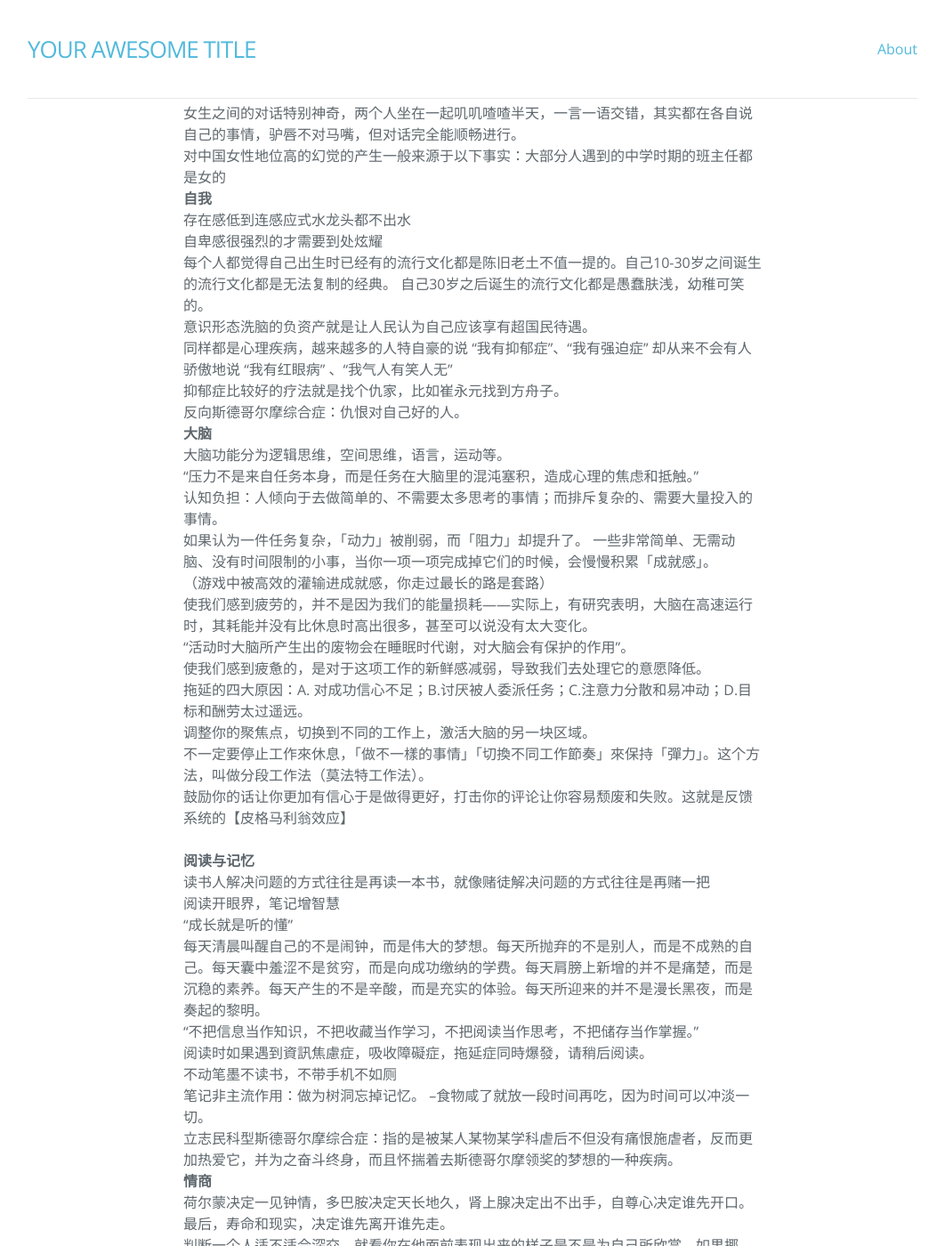
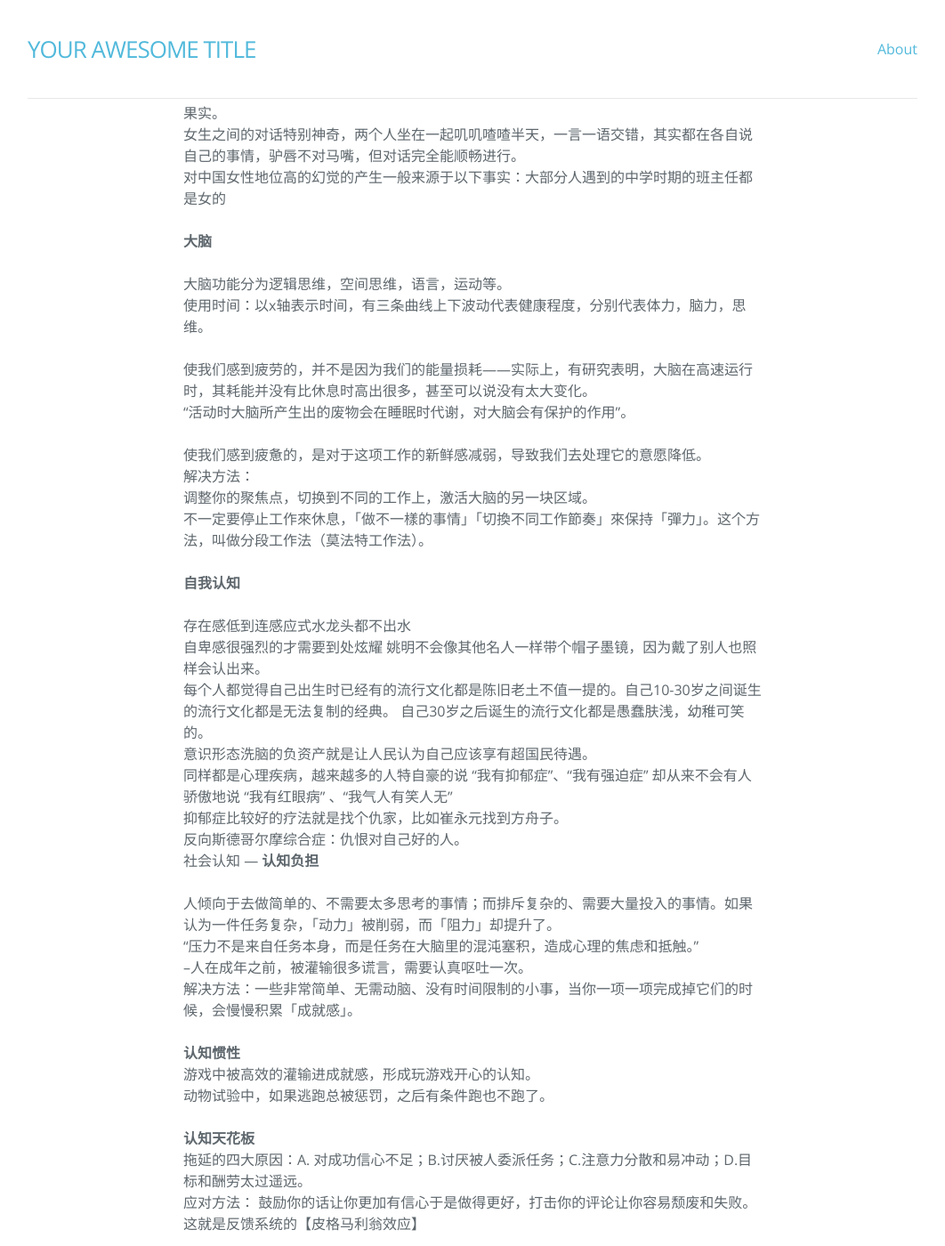
Before and after one commit to hebbank/aceo, a Jekyll site: the page built from _posts/2017-04-16-jt.md, in a window 1280 px wide and 1400 px high, scrolled down 335 px. Shown: the whole window at 89% size, without its empty margins (109-1171 px from the left). Built offline with Jekyll 4.4.1, drawn with Linux system fonts in a browser that asks for light colours; nearby versions of some CDN libraries; some of the changed text lies outside the part shown.

Commit message:
Update 心灵鸡汤

```diff
--- a/_posts/2017-04-16-jt.md
+++ b/_posts/2017-04-16-jt.md
@@ -5,65 +5,107 @@ categories: 心灵鸡汤
 tags: 鸡汤
 ---
 **本能**
+
 动物本能的展现骨架，羽毛，声音的美丽。
 男人梦见被动物追咬因为原始时打猎，女人梦见床下起火因为原始时树上居住生活。
 男人购物直奔目标，因为原始时主要工作是打猎；女人边走边聊，因为原始时主要工作是采果实。
 女生之间的对话特别神奇，两个人坐在一起叽叽喳喳半天，一言一语交错，其实都在各自说自己的事情，驴唇不对马嘴，但对话完全能顺畅进行。
 对中国女性地位高的幻觉的产生一般来源于以下事实：大部分人遇到的中学时期的班主任都是女的
-**自我**
+
+**大脑**
+
+大脑功能分为逻辑思维，空间思维，语言，运动等。
+使用时间：以x轴表示时间，有三条曲线上下波动代表健康程度，分别代表体力，脑力，思维。
+
+使我们感到疲劳的，并不是因为我们的能量损耗——实际上，有研究表明，大脑在高速运行时，其耗能并没有比休息时高出很多，甚至可以说没有太大变化。
+“活动时大脑所产生出的废物会在睡眠时代谢，对大脑会有保护的作用”。
+
+使我们感到疲惫的，是对于这项工作的新鲜感减弱，导致我们去处理它的意愿降低。
+解决方法：
+调整你的聚焦点，切换到不同的工作上，激活大脑的另一块区域。
+不一定要停止工作來休息，「做不一樣的事情」「切換不同工作節奏」來保持「彈力」。这个方法，叫做分段工作法（莫法特工作法）。
+
+**自我认知**
+
 存在感低到连感应式水龙头都不出水
-自卑感很强烈的才需要到处炫耀
+自卑感很强烈的才需要到处炫耀  姚明不会像其他名人一样带个帽子墨镜，因为戴了别人也照样会认出来。
 每个人都觉得自己出生时已经有的流行文化都是陈旧老土不值一提的。自己10-30岁之间诞生的流行文化都是无法复制的经典。 自己30岁之后诞生的流行文化都是愚蠢肤浅，幼稚可笑的。
 意识形态洗脑的负资产就是让人民认为自己应该享有超国民待遇。
 同样都是心理疾病，越来越多的人特自豪的说 “我有抑郁症”、“我有强迫症” 却从来不会有人骄傲地说 “我有红眼病” 、“我气人有笑人无”
 抑郁症比较好的疗法就是找个仇家，比如崔永元找到方舟子。
 反向斯德哥尔摩综合症：仇恨对自己好的人。
-**大脑**
-大脑功能分为逻辑思维，空间思维，语言，运动等。
-“压力不是来自任务本身，而是任务在大脑里的混沌塞积，造成心理的焦虑和抵触。”
-认知负担：人倾向于去做简单的、不需要太多思考的事情；而排斥复杂的、需要大量投入的事情。
-如果认为一件任务复杂，「动力」被削弱，而「阻力」却提升了。
-一些非常简单、无需动脑、没有时间限制的小事，当你一项一项完成掉它们的时候，会慢慢积累「成就感」。
-（游戏中被高效的灌输进成就感，你走过最长的路是套路）
-使我们感到疲劳的，并不是因为我们的能量损耗——实际上，有研究表明，大脑在高速运行时，其耗能并没有比休息时高出很多，甚至可以说没有太大变化。
-“活动时大脑所产生出的废物会在睡眠时代谢，对大脑会有保护的作用”。
-使我们感到疲惫的，是对于这项工作的新鲜感减弱，导致我们去处理它的意愿降低。
+社会认知
+---
+**认知负担**
+
+人倾向于去做简单的、不需要太多思考的事情；而排斥复杂的、需要大量投入的事情。如果认为一件任务复杂，「动力」被削弱，而「阻力」却提升了。
+ “压力不是来自任务本身，而是任务在大脑里的混沌塞积，造成心理的焦虑和抵触。”
+  --人在成年之前，被灌输很多谎言，需要认真呕吐一次。
+解决方法：一些非常简单、无需动脑、没有时间限制的小事，当你一项一项完成掉它们的时候，会慢慢积累「成就感」。
+
+**认知惯性**
+游戏中被高效的灌输进成就感，形成玩游戏开心的认知。
+动物试验中，如果逃跑总被惩罚，之后有条件跑也不跑了。
+
+**认知天花板**
 拖延的四大原因：A. 对成功信心不足；B.讨厌被人委派任务；C.注意力分散和易冲动；D.目标和酬劳太过遥远。
-调整你的聚焦点，切换到不同的工作上，激活大脑的另一块区域。
-不一定要停止工作來休息，「做不一樣的事情」「切換不同工作節奏」來保持「彈力」。这个方法，叫做分段工作法（莫法特工作法）。
-鼓励你的话让你更加有信心于是做得更好，打击你的评论让你容易颓废和失败。这就是反馈系统的【皮格马利翁效应】
+应对方法：  鼓励你的话让你更加有信心于是做得更好，打击你的评论让你容易颓废和失败。这就是反馈系统的【皮格马利翁效应】
 
 **阅读与记忆**
 读书人解决问题的方式往往是再读一本书，就像赌徒解决问题的方式往往是再赌一把
+
 阅读开眼界，笔记增智慧
+
 “成长就是听的懂”
-每天清晨叫醒自己的不是闹钟，而是伟大的梦想。每天所抛弃的不是别人，而是不成熟的自己。每天囊中羞涩不是贫穷，而是向成功缴纳的学费。每天肩膀上新增的并不是痛楚，而是沉稳的素养。每天产生的不是辛酸，而是充实的体验。每天所迎来的并不是漫长黑夜，而是奏起的黎明。
+
 “不把信息当作知识，不把收藏当作学习，不把阅读当作思考，不把储存当作掌握。”
 阅读时如果遇到資訊焦慮症，吸收障礙症，拖延症同時爆發，请稍后阅读。
+
 不动笔墨不读书，不带手机不如厕
-笔记非主流作用：做为树洞忘掉记忆。 --食物咸了就放一段时间再吃，因为时间可以冲淡一切。
+
+笔记非主流作用：做为树洞忘掉记忆。（认真对待垃圾桶，人生太多槽需要吐）
 立志民科型斯德哥尔摩综合症：指的是被某人某物某学科虐后不但没有痛恨施虐者，反而更加热爱它，并为之奋斗终身，而且怀揣着去斯德哥尔摩领奖的梦想的一种疾病。
+
 **情商**
+
 荷尔蒙决定一见钟情，多巴胺决定天长地久，肾上腺决定出不出手，自尊心决定谁先开口。最后，寿命和现实，决定谁先离开谁先走。
 判断一个人适不适合深交，就看你在他面前表现出来的样子是不是为自己所欣赏。如果揶揄、否定远多于赞许，那就让因之而起的心事付之一笑。
-（如果有人说他需要时间和距离 那么他是要算速度）
+
 “一个人愤怒或欢乐的波动范围越小，情商越高。”
 一件事复杂了让人焦虑，简单了让人无聊，自我适应。
-**时间**
+认知倒锥型  ：底部矮小紧，上部高大松。
+
+时间
+---
+
+**坚持**
+
 罗马不是一天建成的，想做事永远不晚。
+作家格拉德威尔在《异类》一书中指出：“人们眼中的天才之所以卓越非凡，并非天资超人一等，而是付出了持续不断的努力。1万小时的锤炼是任何人从平凡变成世界级大师的必要条件。”
+
+**时空扭曲**
+
+相同的一段时间，可以发愁怎样度过，也可以觉得不够用--人可以主动改变时间的质量。
+自己耽误一些时间没感觉，别人耽误自己相同的时间就无法忍受。
+马太效应：拥有的越多，得到的越多，拥有的越少，得到的越少。
+
+
+**工作量量化**
+--食物咸了就放一段时间再吃，因为时间可以冲淡一切。
+人每天用来工作的时间不同，一般认为4小时最有效率。
+你表白时对方说他需要时间和距离 ，所以他是要算速度么？
+
+ 每天清晨叫醒自己的不是闹钟，而是伟大的梦想。每天所抛弃的不是别人，而是不成熟的自己。每天囊中羞涩不是贫穷，而是向成功缴纳的学费。每天肩膀上新增的并不是痛楚，而是沉稳的素养。每天产生的不是辛酸，而是充实的体验。每天所迎来的并不是漫长黑夜，而是奏起的黎明。
+
+ **创造价值**
+
 人类的创造发明可以归结为两种：第一种能为人类节约时间，我们称之为物质文明；第二种能把人类节约下来的时间浪费掉，我们称之为精神文明。
-相同的一段时间，可以发愁怎样度过，也可以觉得不够用--人可以主动改变时间的质量。
-马太效应：拥有的越多，得到的越多，拥有的越少，得到的越少。
-作家格拉德威尔在《异类》一书中指出：“人们眼中的天才之所以卓越非凡，并非天资超人一等，而是付出了持续不断的努力。1万小时的锤炼是任何人从平凡变成世界级大师的必要条件。”
-工作量量化：比如笔记本/答卷的厚度。
-人每天用来工作的时间不同，一般认为4小时最有效率。
 **社交与博弈**
-“人类最初拥有共同的语言，大家商量要建一座通向天堂的梯子。上帝知道后，使人类不再说同一种语言，于是通向天堂的梯子也因为语言的不通、沟通的不畅顺最终没能建成。”
-现代社会人们努力降低沟通成本。
-“道歉有用的话 香奈儿出那么多包干啥” --如果一直生气就是用别人的错误惩罚自己。
-自己耽误一些时间没感觉，别人耽误自己相同的时间就无法忍受。——律己是宗教，律人是邪教。
+
+“人类最初拥有共同的语言，大家商量要建一座通向天堂的梯子。上帝知道后，使人类不再说同一种语言，于是通向天堂的梯子也因为语言的不通、沟通的不畅顺最终没能建成。” --现代社会人们努力降低沟通成本。
+“道歉有用的话 香奈儿出那么多包干啥”
+律己是宗教，律人是邪教。
 长了颗红楼梦的心，却生在水浒的世界，想交些三国里的桃园兄弟，却总遇到西游记里的妖魔鬼怪
 刀尔登：“中国人只有在安全的时候才是勇敢的、在免费的时候才是慷慨的、在浅薄的时候才是动情的、在愚蠢的时候才是真诚的”
-人有时为了大目标，牺牲小利益。现实中的例子：打麻将不胡牌，打扑克从大往小出。
+人有时为了大目标，牺牲小利益。
 扑克游戏不暴露情绪是策略，不等于不沟通，自闭。
-姚明不会像其他名人一样带个帽子墨镜。
```
